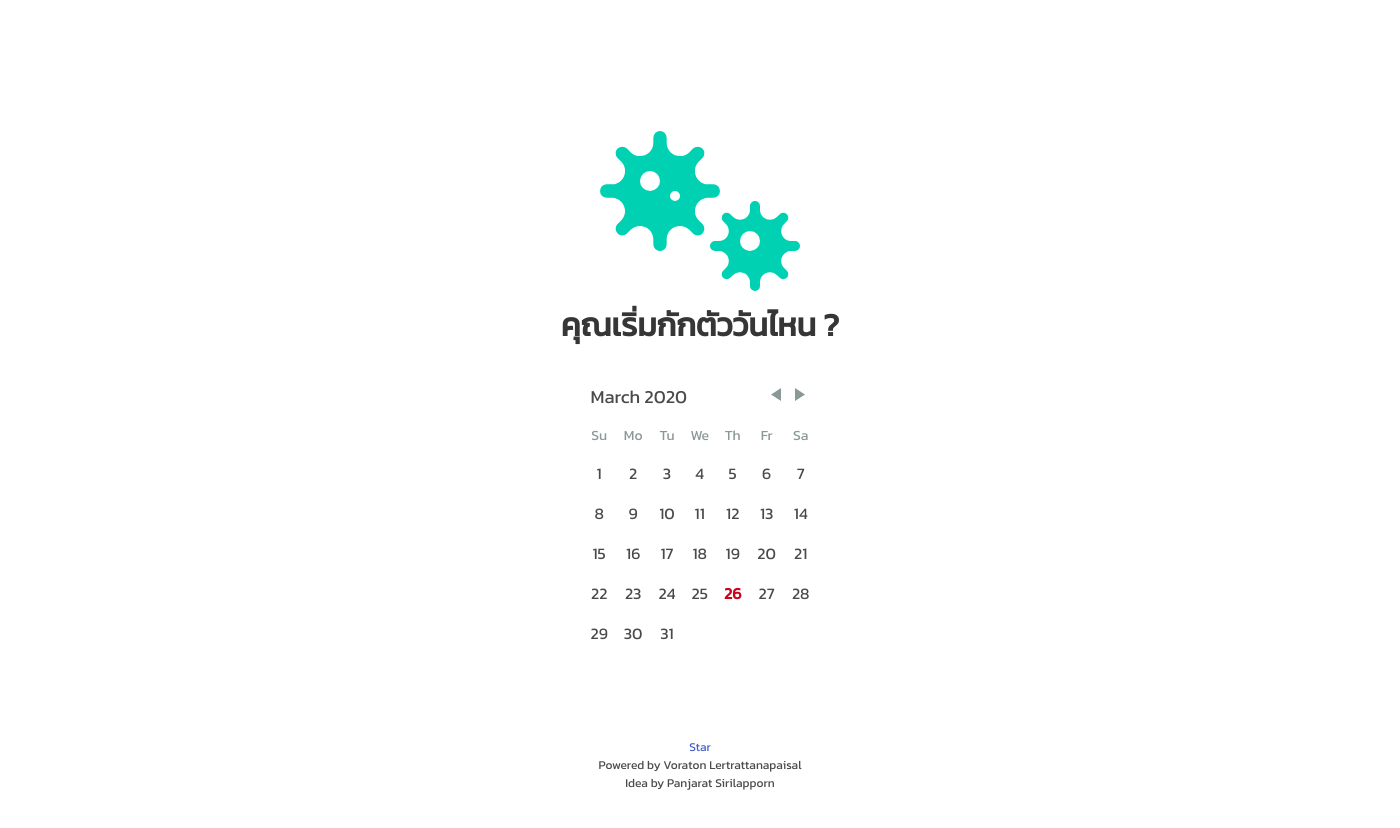
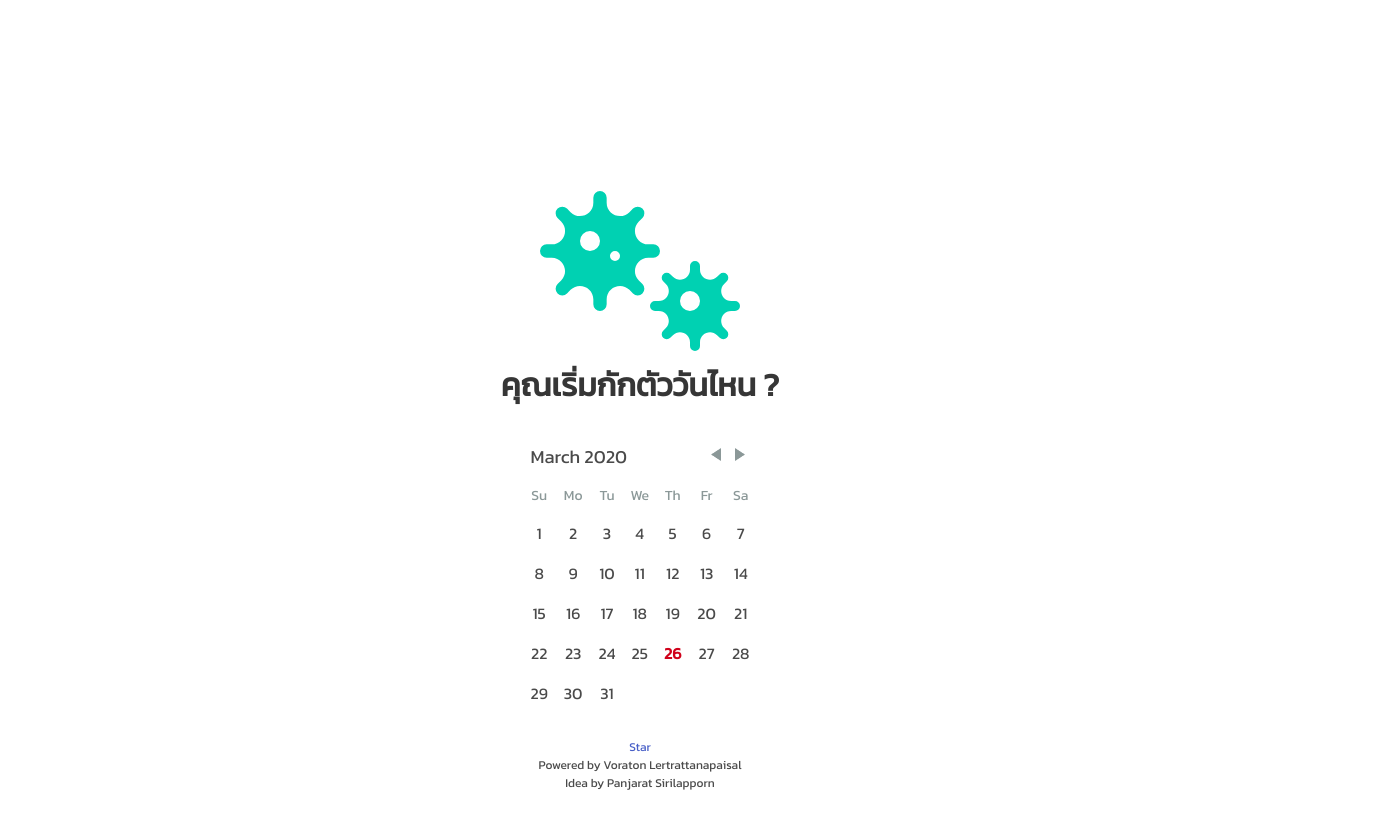
Before and after one commit to ReiiYuki/covid-19, a React (Create React App) app: page / in a window 1280 px wide. Shown: the top 828 px of the page, 1400 px wide, since content can reach past the window. Before the commit the page ends 800 px from the top, so only its background shows below. Built offline with nearby package versions, Linux system fonts and the light colour scheme.

Commit message:
Fix Spacing Bug

```diff
--- a/src/App.tsx
+++ b/src/App.tsx
@@ -9,8 +9,8 @@ import CountdownPage from './pages/CountdownPage';
 import InitTrackPage from './pages/InitTrackPage';
 
 const PageContainer = styled.div`
-  width: calc(100vw + 120px);
-  height: 100vh;
+  width: 100vw;
+  height: calc(100vh + 120px);
   display: flex;
   align-items: center;
   justify-content: center;
```
